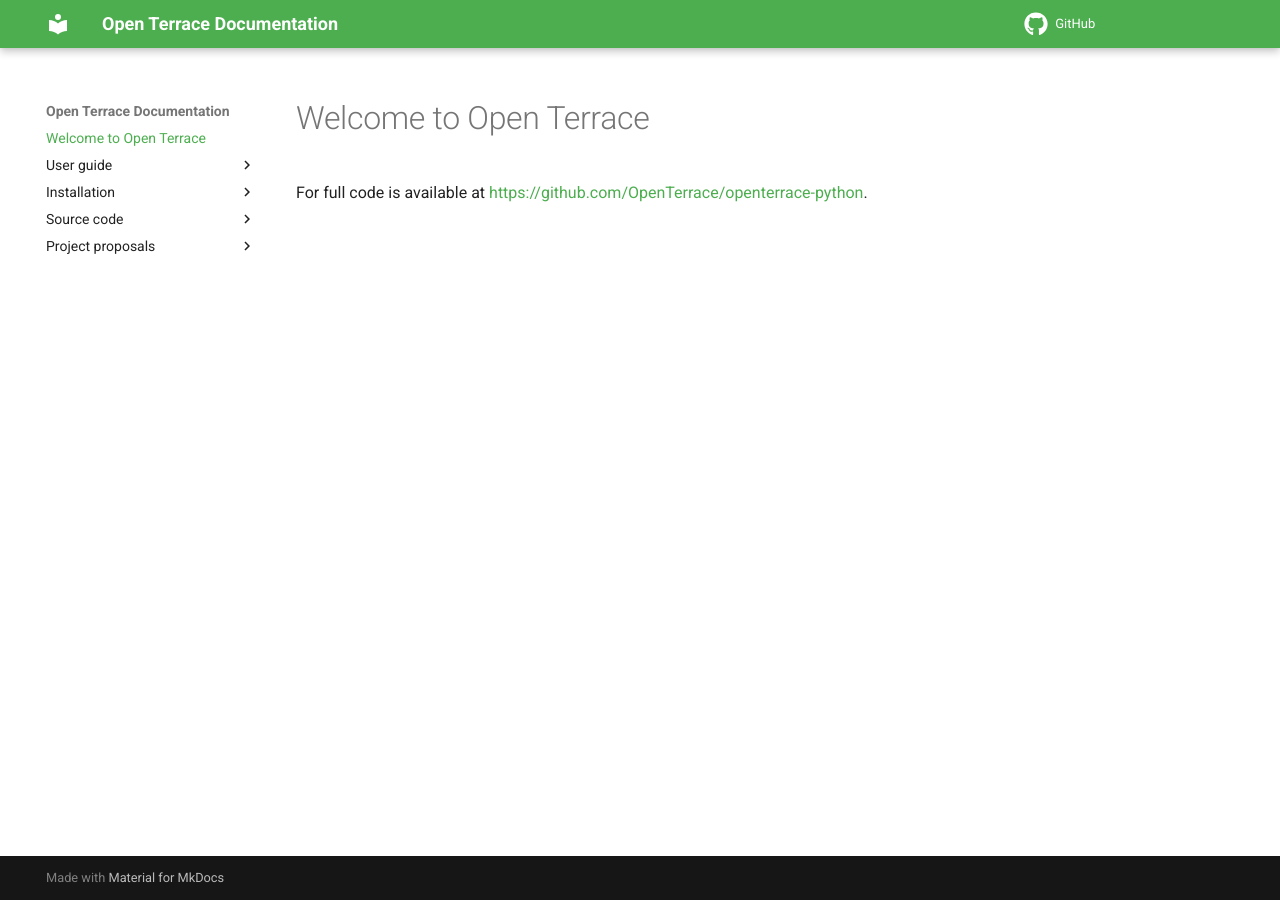
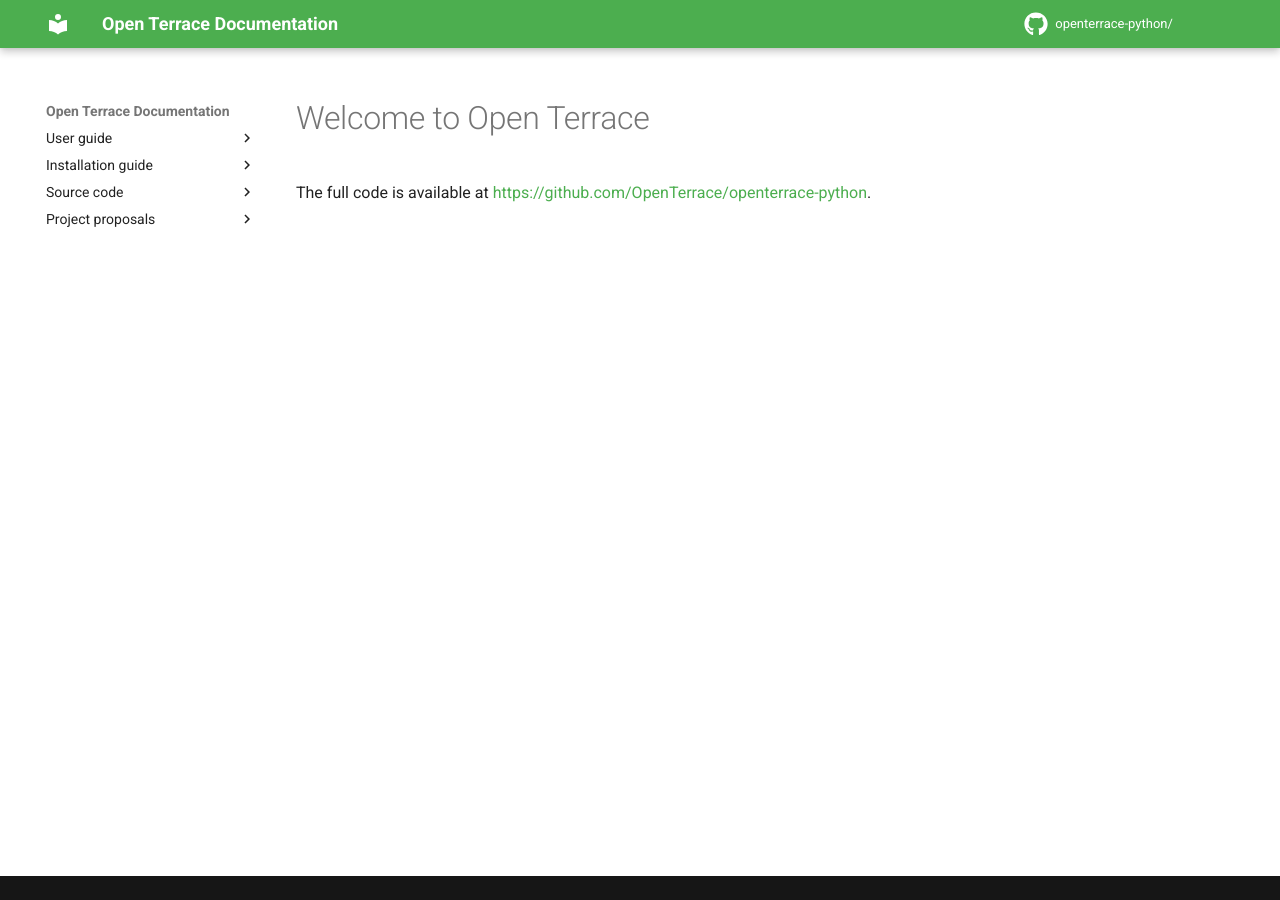
Before and after one commit to OpenTerrace/openterrace-python, an MkDocs documentation site: the page built from docs/index.md, in a window 1280 px wide. Built offline with MkDocs 1.6.1 and Material for MkDocs 9.7.7, drawn with Linux system fonts in a browser that asks for light colours; comment, search, counter and statistics services are not loaded.

Commit message:
Updated docs

```diff
--- a/docs/index.md
+++ b/docs/index.md
@@ -1,3 +1,2 @@
 # Welcome to Open Terrace
-
-For full code is available at [https://github.com/OpenTerrace/openterrace-python](https://github.com/OpenTerrace/openterrace-python).
+The full code is available at [https://github.com/OpenTerrace/openterrace-python](https://github.com/OpenTerrace/openterrace-python).
--- a/mkdocs.yml
+++ b/mkdocs.yml
@@ -31,14 +31,14 @@
 
 repo_url: https://github.com/OpenTerrace/openterrace-python
 edit_uri: blob/main/docs/
+repo_name: openterrace-python/
 
 nav:
-  - index.md
   - User guide:
       - user-guide/equations.md
       - user-guide/verification.md
       - user-guide/validation.md
-  - Installation:
+  - Installation guide:
       - installation/windows.md
       - installation/macos.md
       - installation/linux.md
@@ -48,3 +48,6 @@
   - Project proposals:
       - project-proposals/contributing-as-a-student.md
       - project-proposals/optimisation-of-thermal-storage-systems.md
+
+extra:
+  generator: false
```
